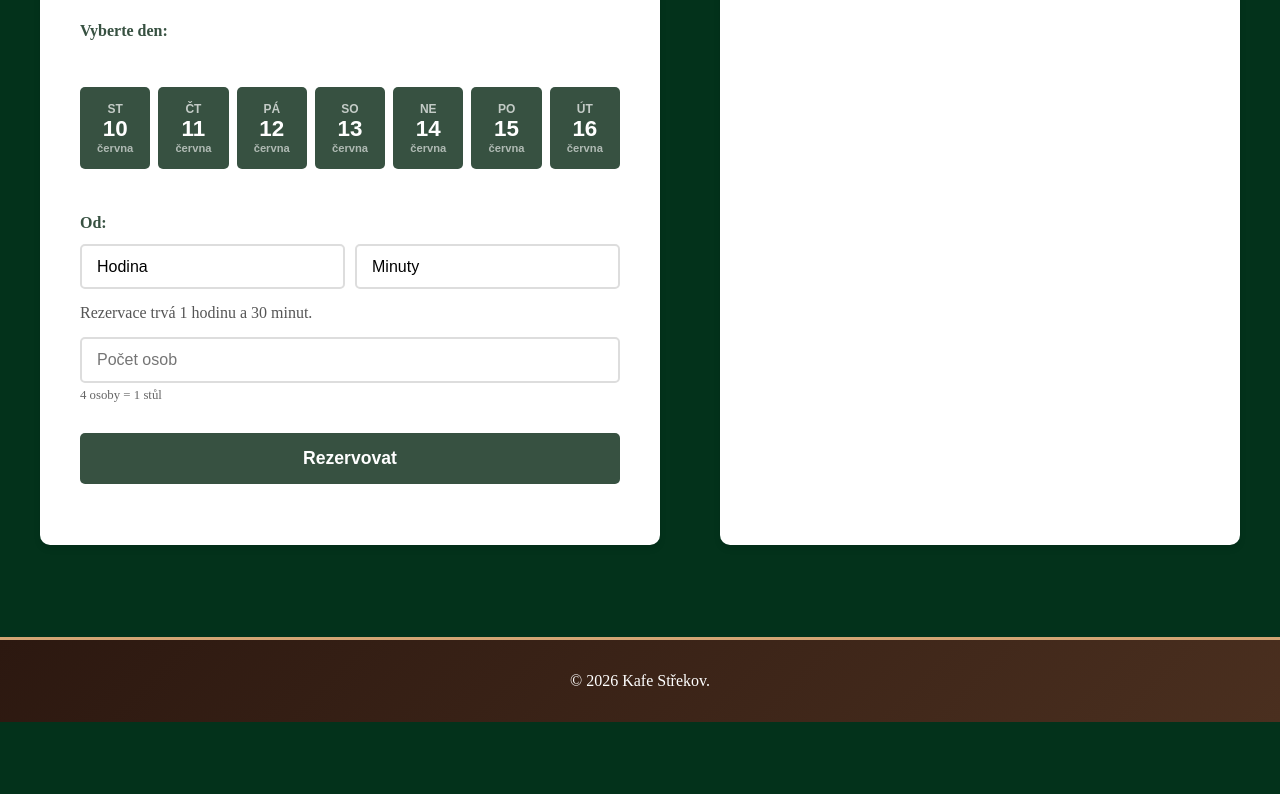
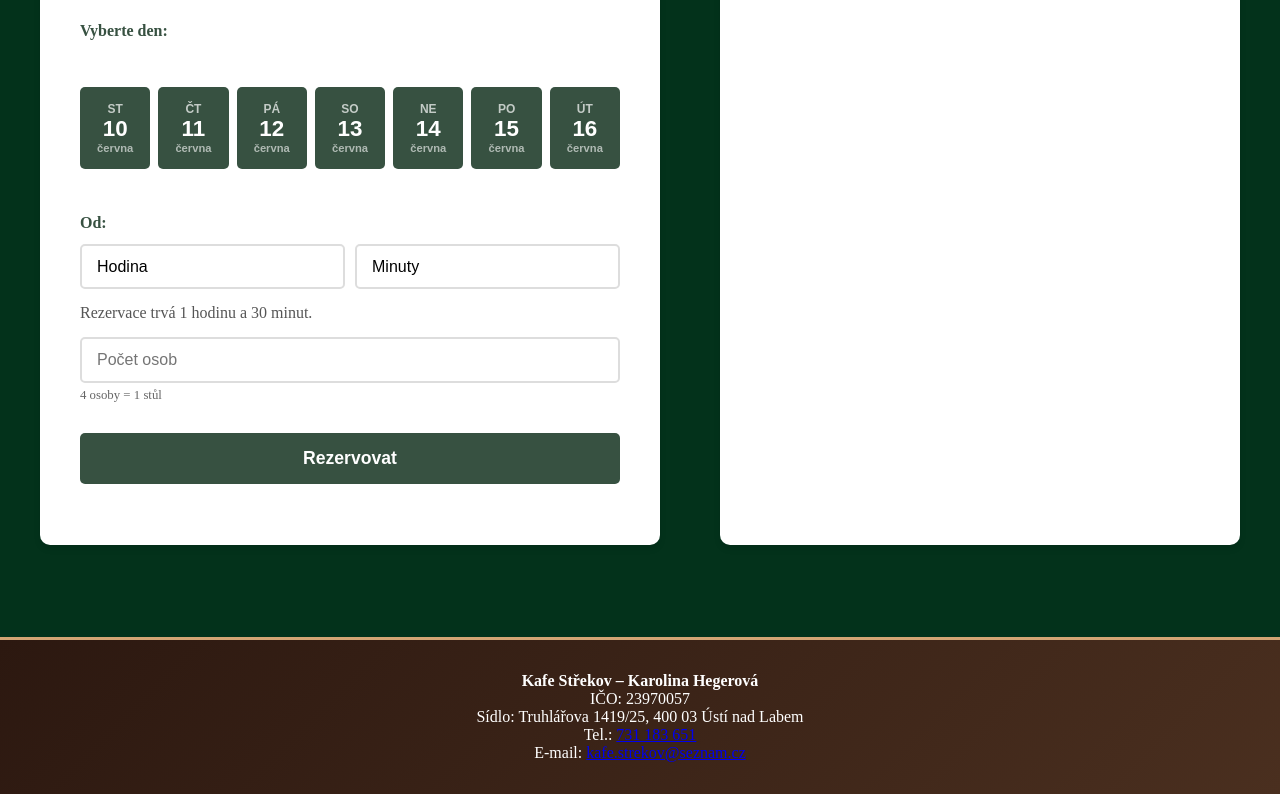
Before and after one commit to kristianbalog122333-design/kristianbalog122333-design.github.io, a website: page rezervace.html in a window 1280 px wide. Shown: the part 485-1279 px from the top of the page. Before the commit the page ends 1207 px from the top, so only its background shows below. Drawn offline with nearby package versions, Linux system fonts and the light colour scheme; no server answers.

Commit message:
Update rezervace.html

```diff
--- a/rezervace.html
+++ b/rezervace.html
@@ -413,8 +413,13 @@
   </div>
 
 <footer>
+
   <div class="container">
-     <p>&copy; 2026 Kafe Střekov.</p>
+    <p><strong>Kafe Střekov – Karolina Hegerová</strong></p>
+    <p>IČO: 23970057</p>
+    <p>Sídlo: Truhlářova 1419/25, 400 03 Ústí nad Labem</p>
+    <p>Tel.: <a href="tel:+420731183651">731 183 651</a></p>
+    <p>E-mail: <a href="mailto:kafe.strekov@seznam.cz">kafe.strekov@seznam.cz</a></p>
   </div>
 </footer>
 
```
